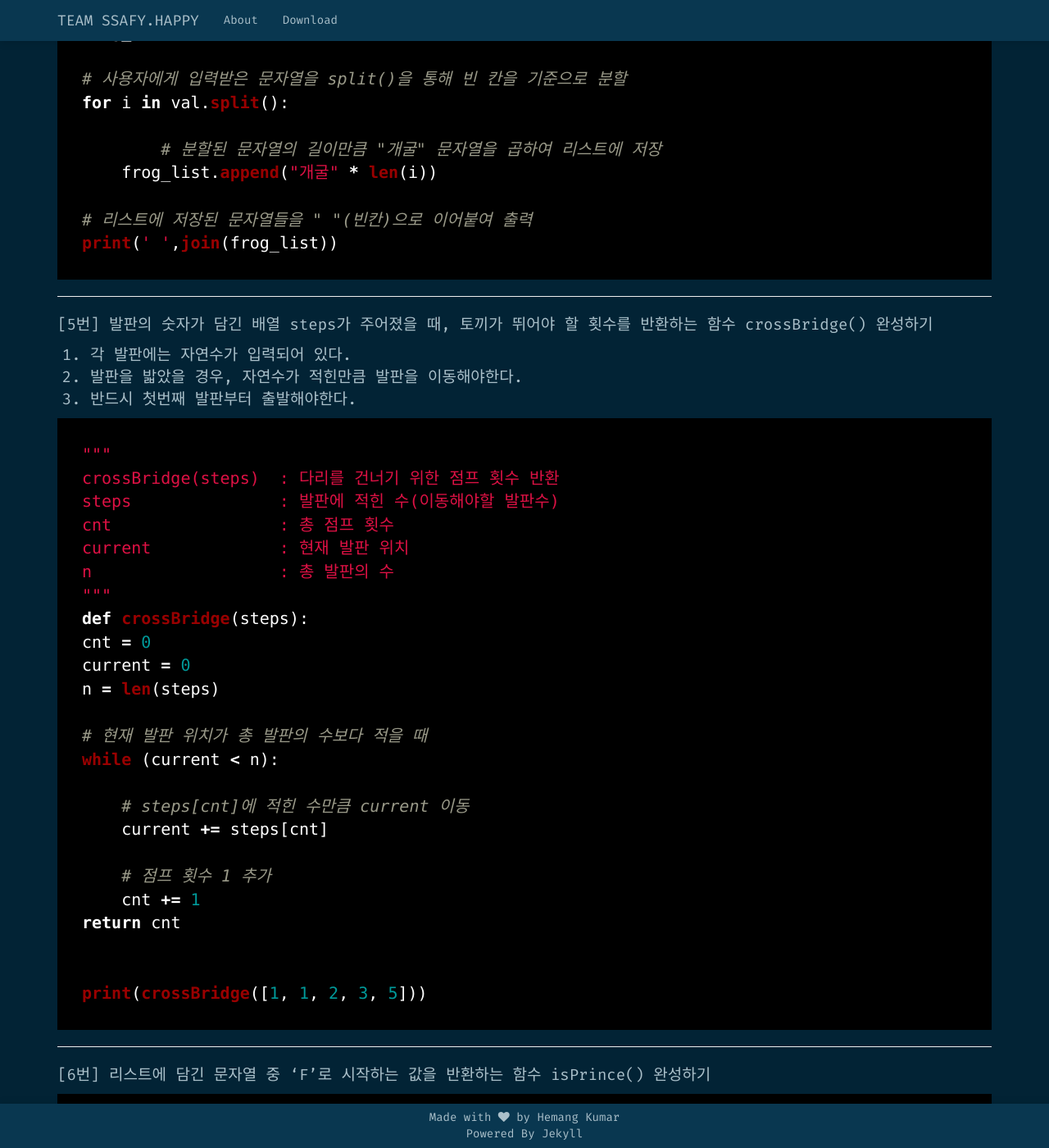
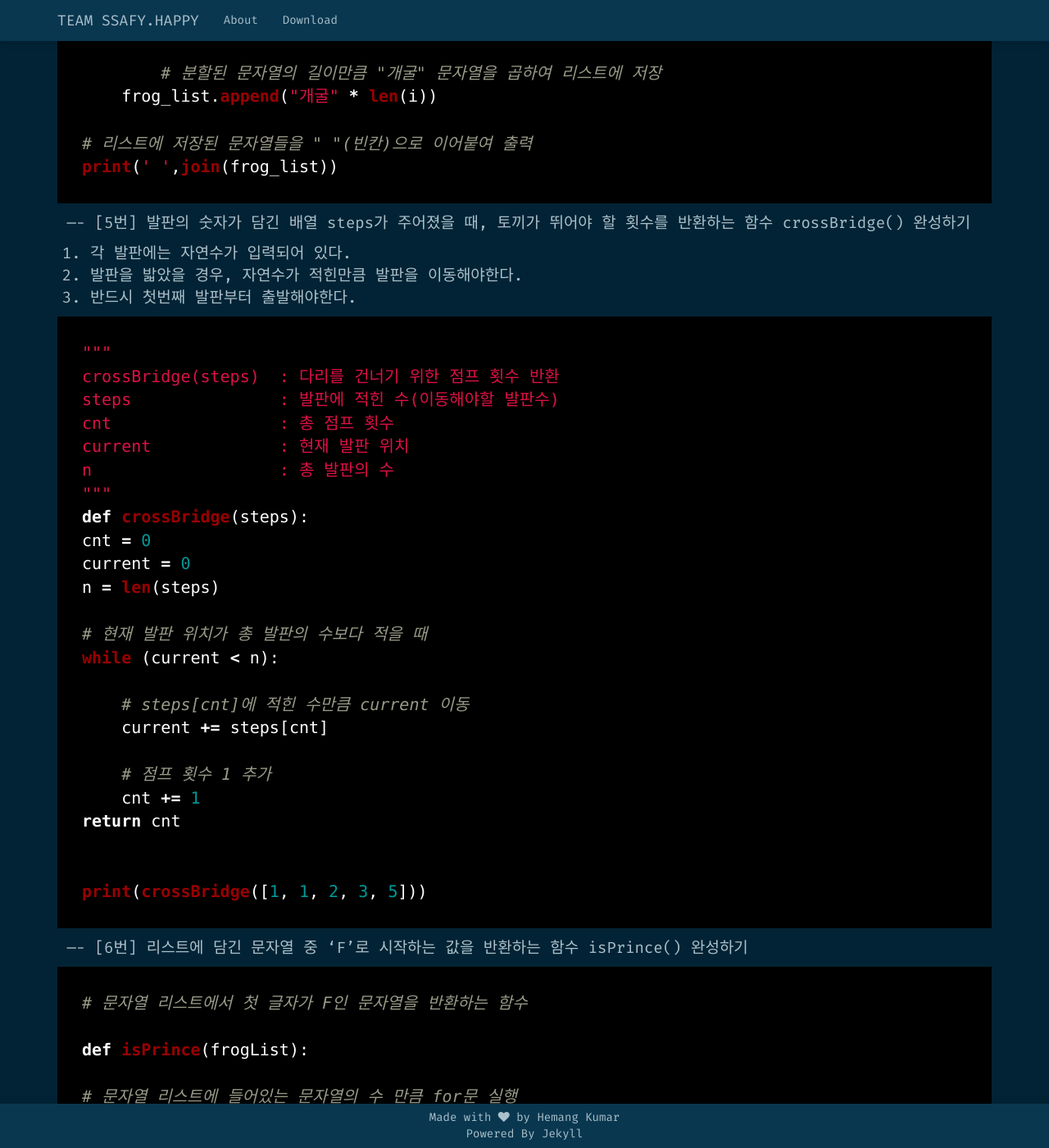
Before and after one commit to J1STAR/ssafyHappy, a Jekyll site: the page built from _posts/2018-12-17-[ Day 1 ] 파이썬 레벨 테스트.md, in a window 1280 px wide and 1400 px high, scrolled down 1748 px. Shown: the whole window at 82% size. Built offline with Jekyll 4.4.1, drawn with Linux system fonts in a browser that asks for light colours; nearby versions of some CDN libraries; some web fonts are replaced; some of the changed text lies outside the part shown.

Commit message:
j1starpost

````diff
--- a/_posts/2018-12-17-[ Day 1 ] 파이썬 레벨 테스트.md
+++ b/_posts/2018-12-17-[ Day 1 ] 파이썬 레벨 테스트.md
@@ -10,7 +10,7 @@ categories: ["MacOS","Terminal","github","Jekyll","Markdown","Python"]
 # 문자열 출력
 print("Hello Rabbit!")
 ```
-----
+&nbsp;----
 [2번] 사칙 연산을 이용해 숫자 세기
 ```python
 # 변수에 숫자 저장
@@ -23,7 +23,7 @@ my_sub = x - y
 my_mul = x * y
 my_div = x / y
 ```
-----
+&nbsp;----
 [3번] 거꾸로 숫자 세기
 ```python
 #for, range 사용
@@ -34,7 +34,7 @@ count = 10
 for i in range(1,10):
 	print("현재 숫자:", count-i)
 ```
-----
+&nbsp;----
 [4번] 임의의 문자열 입력 시, 문자열 길이만큼 "개굴" 출력
 • 나의 풀이
 ```python
@@ -67,7 +67,7 @@ for i in val.split():
 # 리스트에 저장된 문자열들을 " "(빈칸)으로 이어붙여 출력
 print(' ',join(frog_list))
 ```
-----
+&nbsp;----
 [5번]  발판의 숫자가 담긴 배열 steps가 주어졌을 때, 토끼가 뛰어야 할 횟수를 반환하는 함수 crossBridge()  완성하기
 1. 각 발판에는 자연수가 입력되어 있다.
 2. 발판을 밟았을 경우, 자연수가 적힌만큼 발판을 이동해야한다.
@@ -99,7 +99,7 @@ return cnt
 
 print(crossBridge([1, 1, 2, 3, 5]))
 ```
-----
+&nbsp;----
 [6번] 리스트에 담긴 문자열 중 'F'로 시작하는 값을 반환하는 함수 isPrince() 완성하기
 ```python
 # 문자열 리스트에서 첫 글자가 F인 문자열을 반환하는 함수
@@ -118,7 +118,7 @@ for elem in frogList:
 
 print(isPrince(['Alice', 'Bob', 'Frog']))
 ```
-----
+&nbsp;----
 [7번] 토끼와 거북이가 같은 타이밍에 쉬는 시간 구하기
 1. 토끼의 휴식시간 N, 거북이의 휴식시간 M
 2. 토끼와 거북이가 동시에 휴식하는 최초의 시간 구하기
@@ -150,7 +150,7 @@ def lcm(a, b):
 
 print(int(lcm(int(rabbit), int(turtle))))
 ```
-----
+&nbsp;----
 [8번] 별의 거리에 따라 달라지는 별들 출력하기
 1. 별들 사이의 거리 i
 2. 별들 사이의 거리가 짝수인 경우, 2행의 두별 사이의 거리는 i - 1
@@ -220,7 +220,7 @@ print(' '*(int((distance-1)/2) + int(distance/2) + int(distance%2))+'*', end='')
 
 printStars(distance)
 ```
-----
+&nbsp;----
 [10번] Rectangle, Square 클래스 정의하기
 • Rectangle 클래스
 1. 생성자 매개 변수 2개 ( width, height )
````
